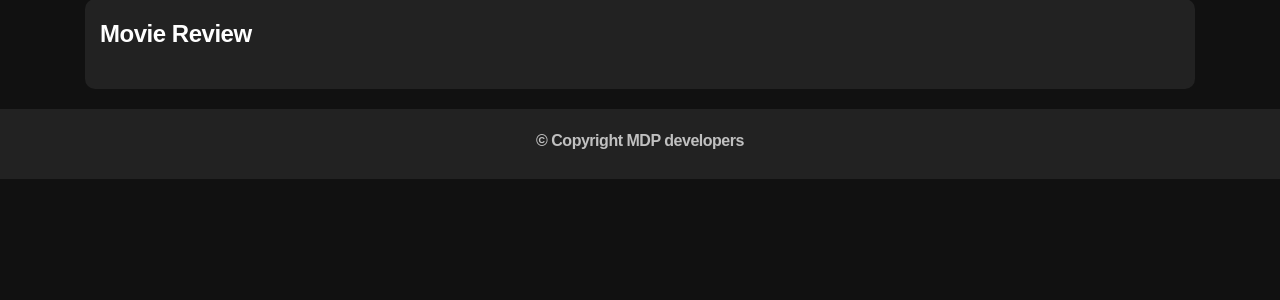
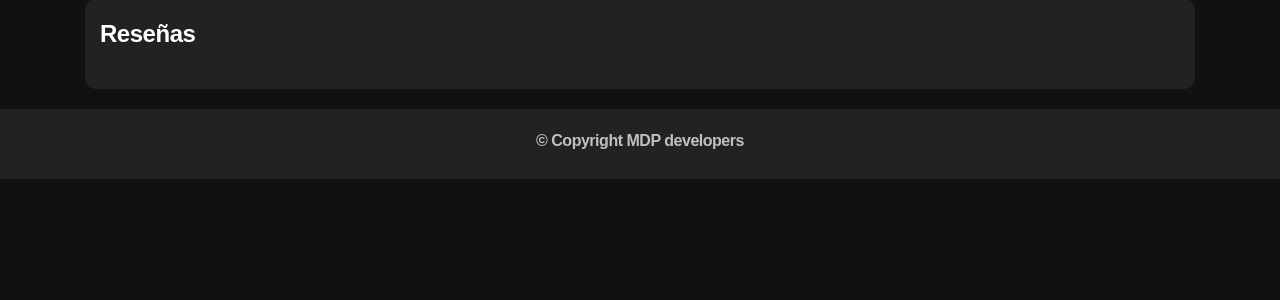
Before and after one commit to Mica-romano/cinephp, a PHP site: page /guest/movie.php in a window 1280 px wide. Shown: the part 101-401 px from the top of the page. Run offline with PHP 8.4, Linux system fonts and the light colour scheme.

Commit message:
editfront

```diff
--- a/guest/movie.php
+++ b/guest/movie.php
@@ -59,7 +59,7 @@
     </div>
     <div class="container">
         <div class="container main-review">
-            <h1 class="title-second review-text">Movie Review</h1>
+            <h1 class="title-second review-text">Reseñas</h1>
             <div id="reviews"></div>
         </div>
     </div>
```
